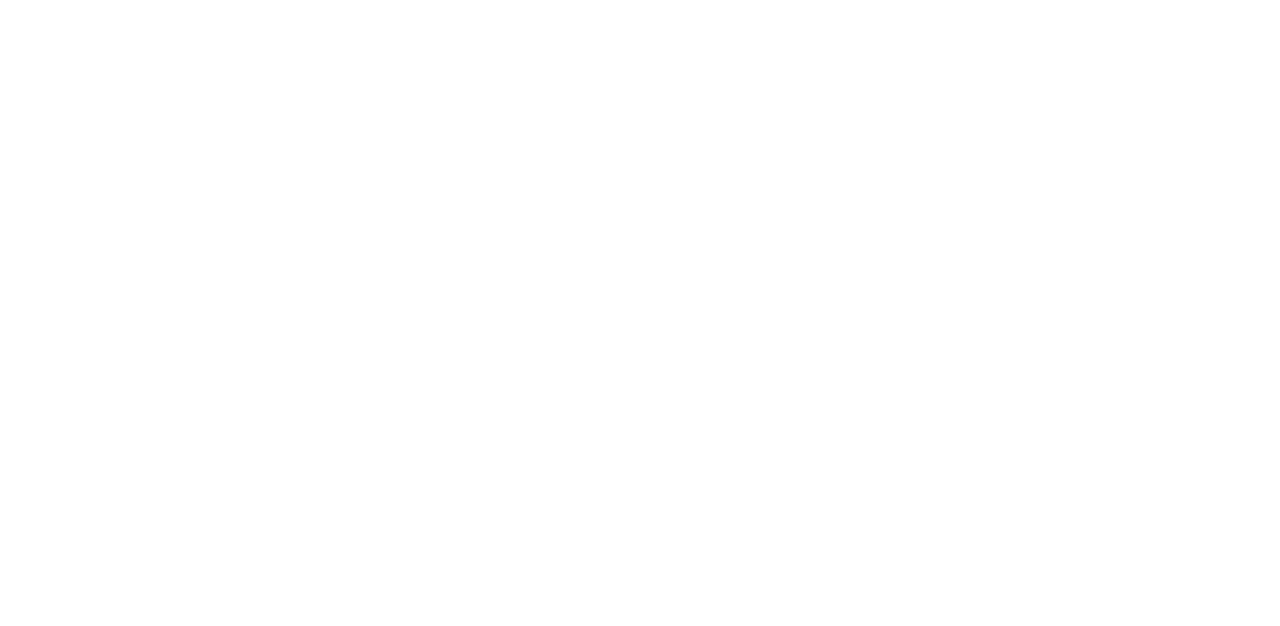
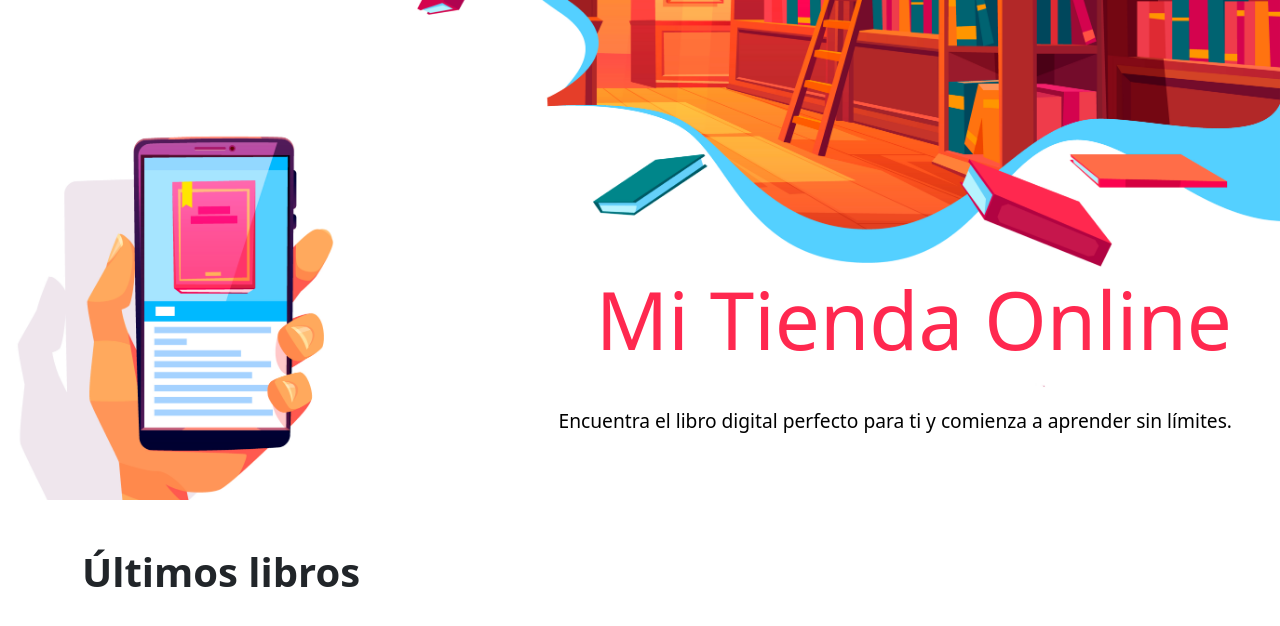
Before and after one commit to Johanlex20/bookStoreApi-frontend-Angular-prueba-1, an Angular app: page / in a window 1280 px wide. Shown: the top 626 px of the page. Built offline with nearby package versions, Linux system fonts and the light colour scheme.

Commit message:
crear home module, crear index componente, copiar home-routing modificar las rutas, add homeruting a homeModule, para que sea carga lazy se genera ruta, creamos diseño html para index.component

```diff
--- a/src/app/app-routing.module.ts
+++ b/src/app/app-routing.module.ts
@@ -6,6 +6,10 @@
   {
     path: 'admin',
     loadChildren: () => import('./admin/admin.module').then(m => m.AdminModule)
+  },
+  {
+    path: '',
+    loadChildren: () => import('./home/home.module').then(m => m.HomeModule)
   }
 
 ];
--- a/src/app/app.module.ts
+++ b/src/app/app.module.ts
@@ -8,9 +8,10 @@
 import { BrowserAnimationsModule } from '@angular/platform-browser/animations';
 
 
+
 @NgModule({
   declarations: [
-    AppComponent,
+    AppComponent
   ],
   imports: [
     BrowserModule,
--- /dev/null
+++ b/src/app/home/components/index/index.component.html
@@ -0,0 +1,15 @@
+<div class="banner">
+    <div class="overlay"></div>
+    <div class="text">
+        <h1 class="title">Mi Tienda Online</h1>
+        <p class="subtitle"> Encuentra el libro digital perfecto para ti y comienza a aprender sin límites. </p>
+    </div>
+</div>
+
+<div class="container mt-5">
+    <h1 class="fw-bold">Últimos libros</h1>
+    <div class="row">
+        <div class="col-md-4 mb-3">
+        </div>
+    </div>
+</div>
```
Also changed, not shown: src/app/home/components/index/index.component.ts (added, +10 -0 lines), src/app/home/home-routing.module.ts (added, +17 -0 lines), src/app/home/home.module.ts (added, +19 -0 lines).
